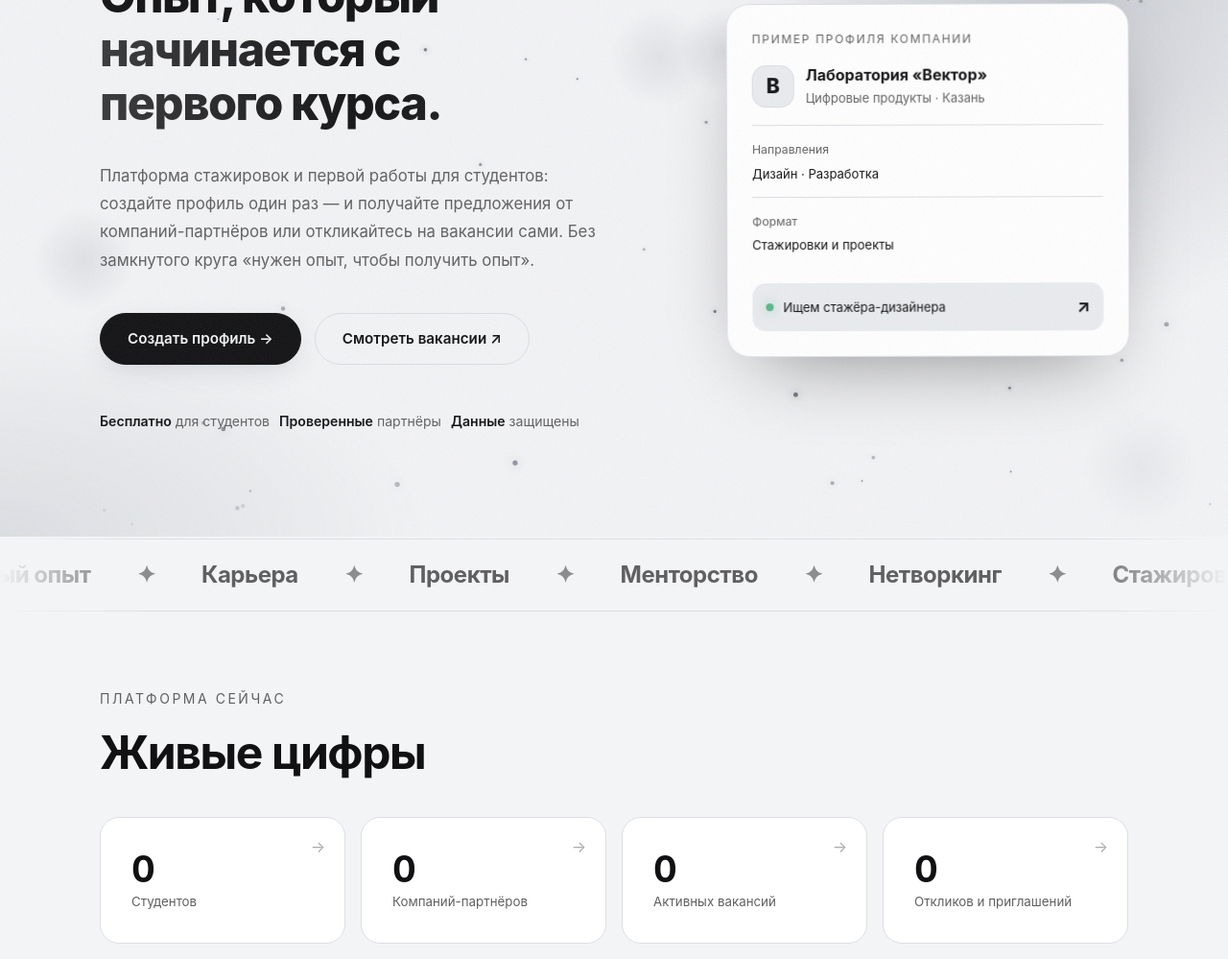
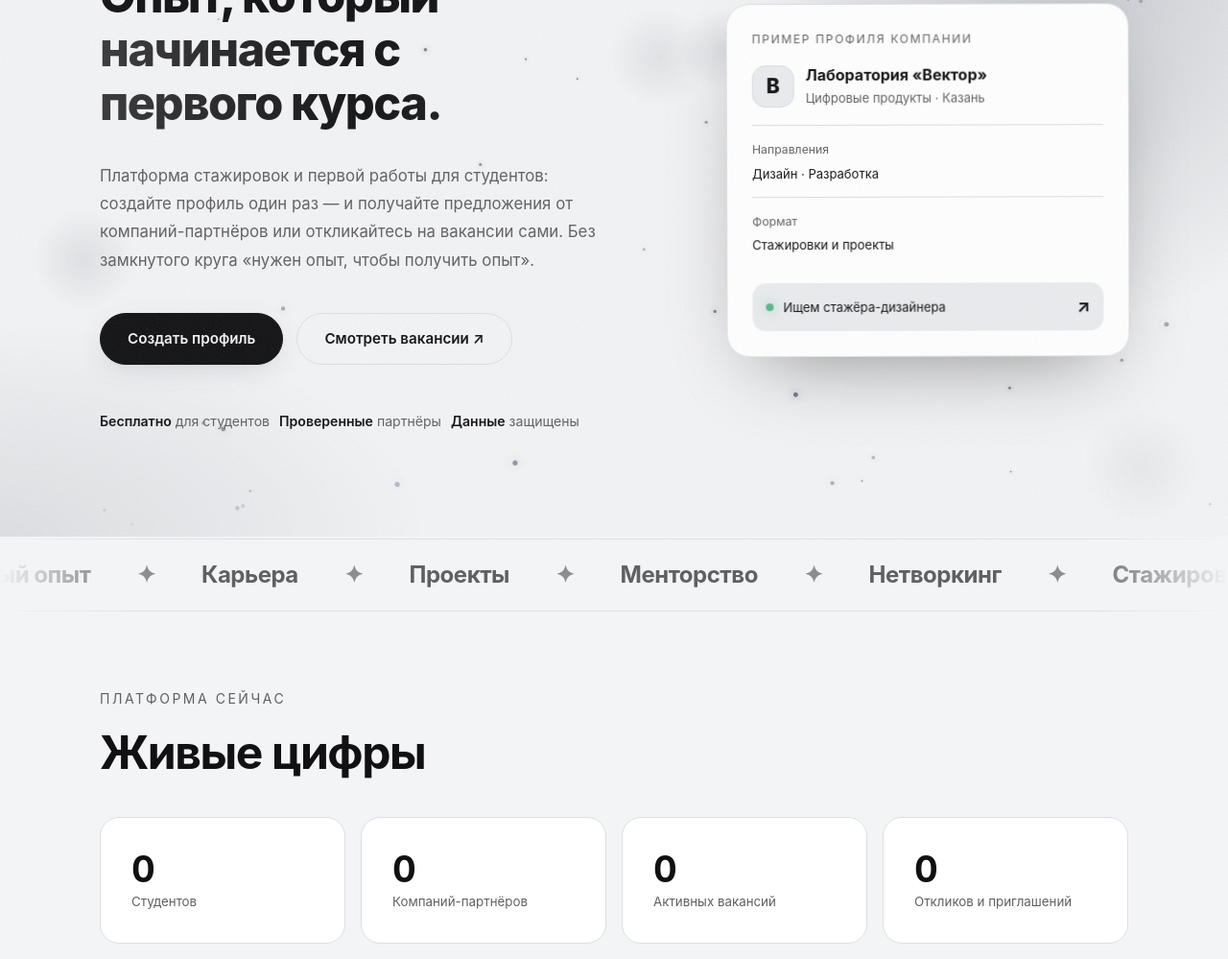
Before and after one commit to lerixsy/pervieshagi, a plain HTML site: page public/pages/index.html in a window 1280 px wide. Shown: the part 241-1240 px from the top of the page at 96% size. Drawn offline with Linux system fonts and the light colour scheme; no server answers.

Commit message:
→ убраны с главной

```diff
--- a/public/pages/index.html
+++ b/public/pages/index.html
@@ -61,7 +61,7 @@
     <span class="eyebrow reveal">Стажировки и первая работа для студентов</span>
     <h1 class="reveal" style="--d:.08s">Опыт, который<br><span class="rot" data-words="нужен до диплома.|начинается с первого курса.|ценят работодатели.">нужен до диплома.</span></h1>
     <p class="lead reveal" style="--d:.16s">Платформа стажировок и первой работы для студентов: создайте профиль один раз — и получайте предложения от компаний-партнёров или откликайтесь на вакансии сами. Без замкнутого круга «нужен опыт, чтобы получить опыт».</p>
-    <div class="cta reveal" style="--d:.24s"><a href="/pages/register.html" class="btn primary">Создать профиль →</a><a href="/pages/vacancies.html" class="btn">Смотреть вакансии ↗</a></div>
+    <div class="cta reveal" style="--d:.24s"><a href="/pages/register.html" class="btn primary">Создать профиль </a><a href="/pages/vacancies.html" class="btn">Смотреть вакансии ↗</a></div>
     <div class="trust reveal" style="--d:.32s"><span><b>Бесплатно</b> для студентов</span><span><b>Проверенные</b> партнёры</span><span><b>Данные</b> защищены</span></div>
   </div>
   <div class="profile-scene" aria-label="Примеры профилей студентов и компаний">
@@ -73,7 +73,7 @@
           <div class="row"><small>Учёба</small><span>НИУ ВШЭ · Маркетинг</span></div>
           <div class="row"><small>Опыт</small><span>Стажёр, SMM</span></div>
           <div class="row profile-interests"><small>Хочу получить опыт</small><span><i class="tag">Аналитика</i><i class="tag">Продукт</i><i class="tag">Бренд</i></span></div>
-          <div class="match"><span><i></i>Новое предложение от партнёра</span><b aria-hidden="true">→</b></div>
+          <div class="match"><span><i></i>Новое предложение от партнёра</span><b aria-hidden="true"> </b></div>
         </article>
       </div>
     </div>
@@ -95,10 +95,10 @@
 <section id="numbers" class="num-sec"><div class="wrap">
   <span class="eyebrow reveal">Платформа сейчас</span><h2 class="reveal">Живые цифры</h2>
   <div class="stats4" style="margin-top:40px">
-    <a class="card stat stat-link reveal" href="/pages/register.html" data-signup-link><b id="n-students" data-count="0">0</b><small>Студентов</small><i class="stat-go" aria-hidden="true">→</i></a>
-    <a class="card stat stat-link reveal" style="--d:.08s" href="#home-partners-title"><b id="n-companies" data-count="0">0</b><small>Компаний-партнёров</small><i class="stat-go" aria-hidden="true">→</i></a>
-    <a class="card stat stat-link reveal" style="--d:.16s" href="/pages/vacancies.html"><b id="n-vacancies" data-count="0">0</b><small>Активных вакансий</small><i class="stat-go" aria-hidden="true">→</i></a>
-    <a class="card stat stat-link reveal" style="--d:.24s" href="#paths"><b id="n-applications" data-count="0">0</b><small>Откликов и приглашений</small><i class="stat-go" aria-hidden="true">→</i></a>
+    <a class="card stat stat-link reveal" href="/pages/register.html" data-signup-link><b id="n-students" data-count="0">0</b><small>Студентов</small><i class="stat-go" aria-hidden="true"> </i></a>
+    <a class="card stat stat-link reveal" style="--d:.08s" href="#home-partners-title"><b id="n-companies" data-count="0">0</b><small>Компаний-партнёров</small><i class="stat-go" aria-hidden="true"> </i></a>
+    <a class="card stat stat-link reveal" style="--d:.16s" href="/pages/vacancies.html"><b id="n-vacancies" data-count="0">0</b><small>Активных вакансий</small><i class="stat-go" aria-hidden="true"> </i></a>
+    <a class="card stat stat-link reveal" style="--d:.24s" href="#paths"><b id="n-applications" data-count="0">0</b><small>Откликов и приглашений</small><i class="stat-go" aria-hidden="true"> </i></a>
   </div>
   <div class="home-partners" aria-labelledby="home-partners-title">
     <div class="partners-heading"><div><h3 id="home-partners-title">Компании-партнёры</h3><p>Кто даёт первый опыт — и сколько откликов уже получили компании.</p></div><span class="partners-label">На платформе</span></div>
@@ -166,7 +166,7 @@
 <section class="alt final"><div class="wrap">
   <h2 class="reveal">Ваш первый шаг — сегодня</h2>
   <p class="lead reveal">Регистрация займёт пару минут.</p>
-  <a href="/pages/register.html" class="btn primary reveal">Создать профиль →</a>
+  <a href="/pages/register.html" class="btn primary reveal">Создать профиль  </a>
 </div></section>
 </main>
 
```
